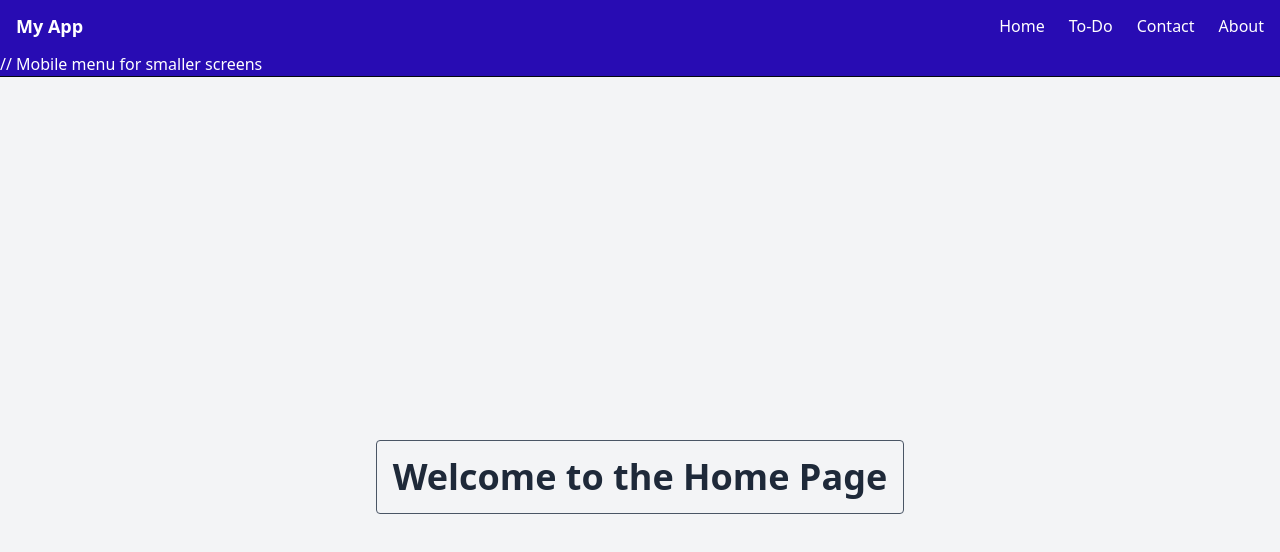
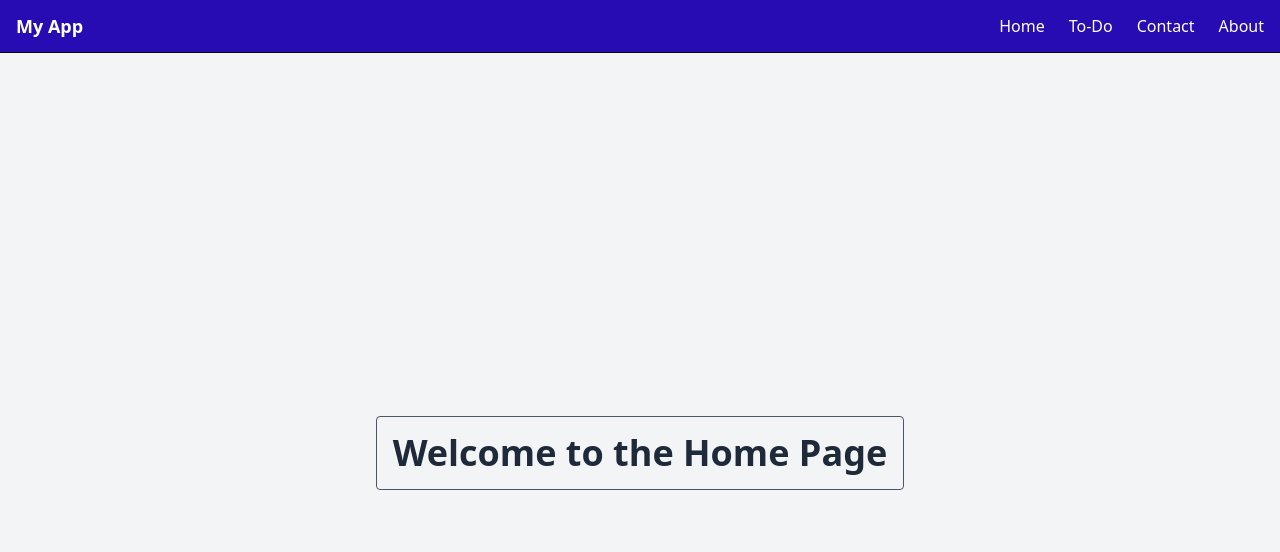
Before and after one commit to abdulrehman142/To-Do-list, a React (Vite) app: page / in a window 1280 px wide. Shown: the top 552 px of the page. Built offline with nearby package versions, Linux system fonts and the light colour scheme.

Commit message:
feat:updatenavbar

```diff
--- a/src/components/Navbar.tsx
+++ b/src/components/Navbar.tsx
@@ -22,7 +22,7 @@ function Navbar() {
         </ul>
       </div>
 
-     // Mobile menu for smaller screens
+
       <div className="sm:hidden text-center text-sm py-2 space-y-1">
         <a href="/" className="block hover:text-amber-400">Home</a>
         <a href="/ToDo" className="block hover:text-amber-400">To-Do</a>
```
